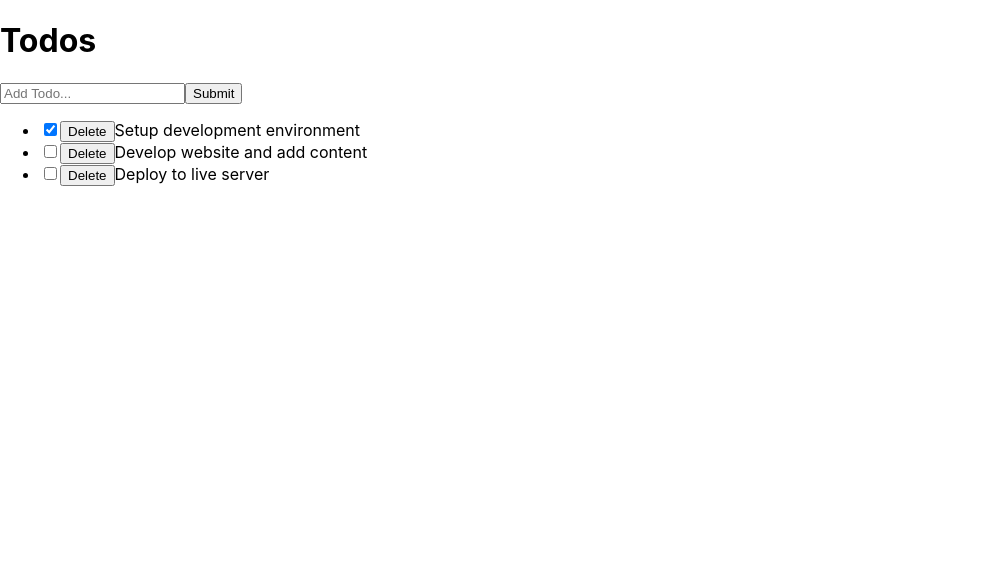
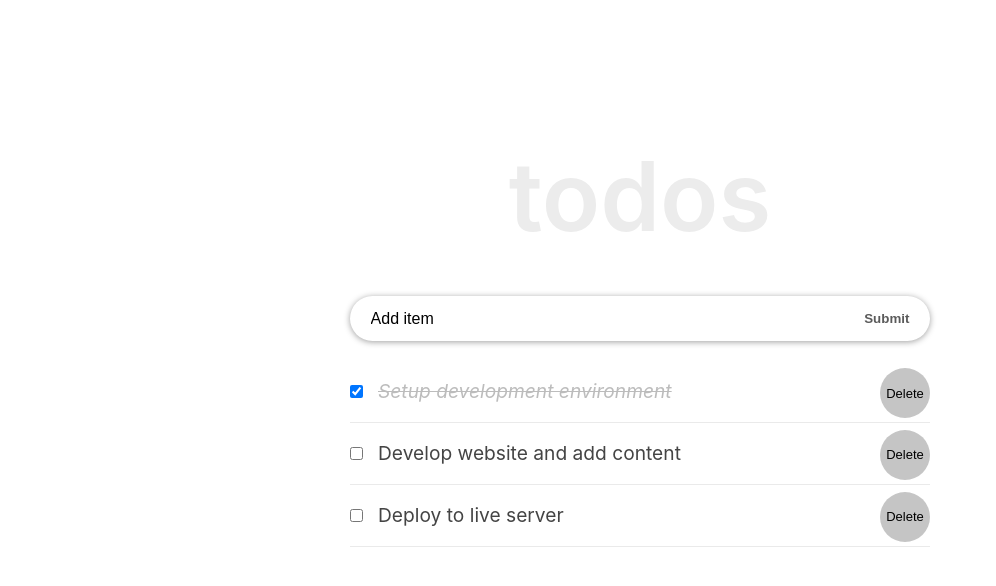
Before and after one commit to soumikdemo/todo-app-react, a React (Create React App) app: page / in a window 1280 px wide. Shown: the top 586 px of the page, without its empty margins (0-996 px from the left). Built offline with nearby package versions, Linux system fonts and the light colour scheme.

Commit message:
added CSS & CSS modules

```diff
--- a/src/App.css
+++ b/src/App.css
@@ -1,38 +1,65 @@
-.App {
-  text-align: center;
+* {
+  box-sizing: border-box;
+  margin: 0;
+  padding: 0;
 }
 
-.App-logo {
-  height: 40vmin;
-  pointer-events: none;
+body {
+  font-family: "Segoe UI", Arial, sans-serif;
+  line-height: 1.4;
+  color: #444;
+  background: #fff;
+  height: 100vh;
 }
 
-@media (prefers-reduced-motion: no-preference) {
-  .App-logo {
-    animation: App-logo-spin infinite 20s linear;
-  }
+.container {
+  display: flex;
+  flex-direction: column;
+  justify-content: center;
+  align-items: center;
+  max-width: 600px;
+  margin: 0 auto;
 }
 
-.App-header {
-  background-color: #282c34;
-  min-height: 100vh;
-  display: flex;
-  flex-direction: column;
-  align-items: center;
-  justify-content: center;
-  font-size: calc(10px + 2vmin);
-  color: white;
+.inner {
+  width: 100%;
+  padding: 8rem 10px 4rem;
 }
 
-.App-link {
-  color: #61dafb;
+.form-container {
+  width: 100%;
+  margin-bottom: 20px;
+  display: flex;
+  border-radius: calc(0.5 * 100px);
+  box-shadow: 0 1px 6px 0 rgba(0, 0, 0, 0.38);
+  justify-content: space-evenly;
 }
 
-@keyframes App-logo-spin {
-  from {
-    transform: rotate(0deg);
-  }
-  to {
-    transform: rotate(360deg);
-  }
+.input-text {
+  font-size: 1rem;
+  font-weight: 400;
+  width: 85%;
+  padding-right: 5px;
+  padding-left: 10px;
+  border-radius: calc(0.5 * 100px);
 }
+
+.input-text::placeholder {
+  color: #000;
+}
+
+.input-submit {
+  background: transparent;
+  color: #5b5b5b;
+  text-transform: capitalize;
+  cursor: pointer;
+  font-weight: 600;
+  margin-right: 10px;
+}
+
+.input-text,
+.input-submit {
+  height: 45px;
+  outline: none;
+  border: none;
+}
--- a/src/components/Header.js
+++ b/src/components/Header.js
@@ -1,10 +1,27 @@
 import React from "react"
 
 // [const Header = () =>]  same as [function Header ()]
+// But arrow function is better in other contexts
+
 const Header = () => {
+    const headerStyle = {
+        padding: "20px 0",
+        lineHeight: "1.5em",
+    }
+
     return (
-        <header>
-            <h1>Todos</h1>
+        <header style={headerStyle}>
+            <h1 style={{
+                fontSize: "6rem",
+                fontWeight: "600",
+                marginBottom: "2rem",
+                lineHeight: "1em",
+                color: "#ececec",
+                textTransform: "lowercase",
+                textAlign: "center",
+            }}>
+                Todos
+            </h1>
         </header>
     )
 }
--- a/src/components/InputTodo.js
+++ b/src/components/InputTodo.js
@@ -26,9 +26,9 @@
 
     render() {
         return (
-        <form onSubmit={this.handleSubmit}>
-            <input type="text" name="title" placeholder="Add Todo..." value={this.state.title} onChange={this.onChange} />
-            <button>Submit</button>
+        <form onSubmit={this.handleSubmit} className="form-container">
+            <input type="text" name="title" className="input-text" placeholder="Add item" value={this.state.title} onChange={this.onChange} />
+            <button className="input-submit">Submit</button>
         </form>
         )
     }
--- a/src/components/TodoContainer.js
+++ b/src/components/TodoContainer.js
@@ -68,10 +68,12 @@
 
   render() {
     return (
-      <div>
-        <Header />
-        <InputTodo addTodoProps={this.addTodoItem} />
-        <TodosList todos={this.state.todos} handleChangeProps={this.handleChange} deleteTodoProps={this.delTodo} />
+      <div className="container">
+        <div className="inner">
+          <Header />
+          <InputTodo addTodoProps={this.addTodoItem} />
+          <TodosList todos={this.state.todos} handleChangeProps={this.handleChange} deleteTodoProps={this.delTodo} />
+        </div>
       </div>
     )
   }
--- a/src/components/TodoItem.js
+++ b/src/components/TodoItem.js
@@ -1,12 +1,29 @@
 import React from "react";
+import styles from "./TodoItem.module.css";
 
 class TodoItem extends React.Component {
   render() {
+    const completedStyle = {
+      fontStyle: "italic",
+      color: "#595959",
+      opacity: 0.4,
+      textDecoration: "line-through",
+    }
+
     return (
-      <li>
-        <input type="checkbox" checked={this.props.todo.completed} onChange={() => this.props.handleChangeProps(this.props.todo.id)} />
-        <button onClick={() => this.props.deleteTodoProps(this.props.todo.id)}>Delete</button>
-        {this.props.todo.title}
+      <li className={styles.item}>
+        <input
+          type="checkbox"
+          className={styles.checkbox}
+          checked={this.props.todo.completed}
+          onChange={() => this.props.handleChangeProps(this.props.todo.id)}
+        />
+        <button onClick={() => this.props.deleteTodoProps(this.props.todo.id)}>
+          Delete
+        </button>
+        <span style={this.props.todo.completed ? completedStyle : null}>
+          {this.props.todo.title}
+        </span>
       </li>
     )
   }
--- /dev/null
+++ b/src/components/TodoItem.module.css
@@ -0,0 +1,23 @@
+.item {
+    font-size: 1.2rem;
+    list-style-type: none;
+    padding: 17px 0px;
+    border-bottom: 1px solid #eaeaea;
+  }
+
+  .checkbox {
+    margin-right: 15px;
+  }
+
+  .item button {
+    font-size: 13px;
+    background: #b9b9b9d2;
+    border: none;
+    cursor: pointer;
+    float: right;
+    outline: none;
+    border-radius: 100px;
+    height: 50px;
+    width: 50px;
+    margin: -10px 0 0 10px;
+  }
--- a/src/index.js
+++ b/src/index.js
@@ -1,8 +1,11 @@
 import React from 'react';
 import ReactDOM from 'react-dom';
-import './index.css';
 import App from './App';
 import TodoContainer from "./components/TodoContainer";
+
+//stylesheet
+import './index.css';
+import './App.css';
 
 
 //component file
```
